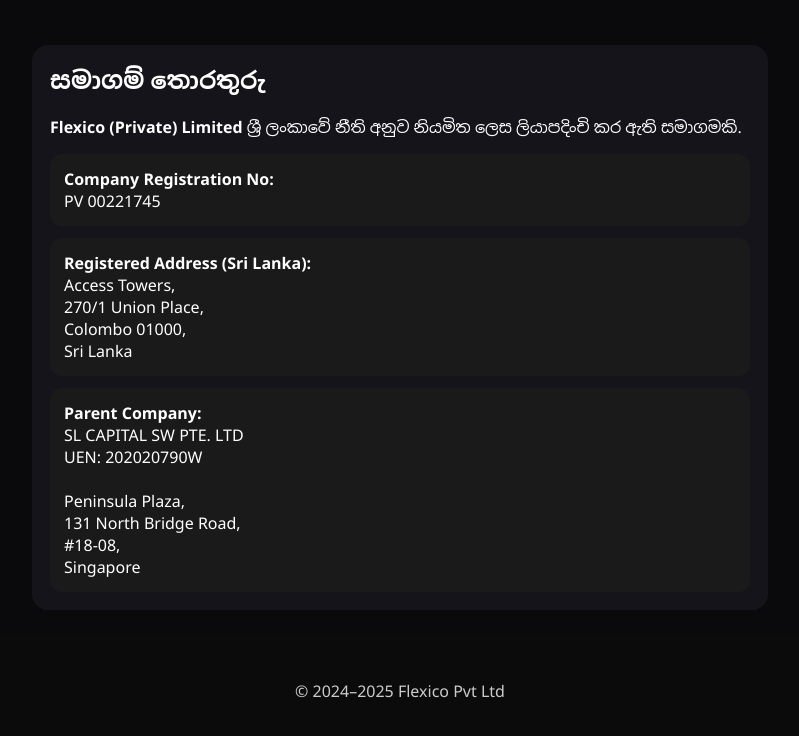
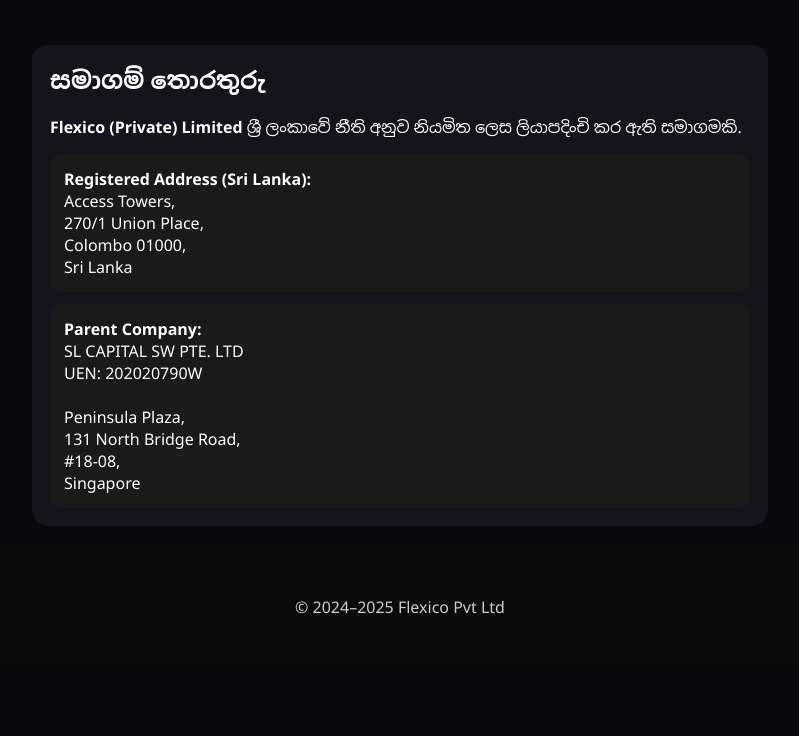
Before and after one commit to Flexico-lk-web/flexico-website, a plain HTML site: page index.html in a window 1280 px wide. Shown: the part 1614-2350 px from the top of the page, without its empty margins (240-1039 px from the left). After the commit the page ends 2278 px from the top, so only its background shows below. Drawn offline with Linux system fonts and the light colour scheme.

Commit message:
Update index.html

```diff
--- a/index.html
+++ b/index.html
@@ -269,9 +269,6 @@ footer{
 නියමිත ලෙස ලියාපදිංචි කර ඇති සමාගමකි.
 </p>
 
-<div style="background:#1a1a1a;padding:14px;border-radius:12px;margin-top:12px;">
-<b>Company Registration No:</b><br>PV 00221745
-</div>
 
 <div style="background:#1a1a1a;padding:14px;border-radius:12px;margin-top:12px;">
 <b>Registered Address (Sri Lanka):</b><br>
```
